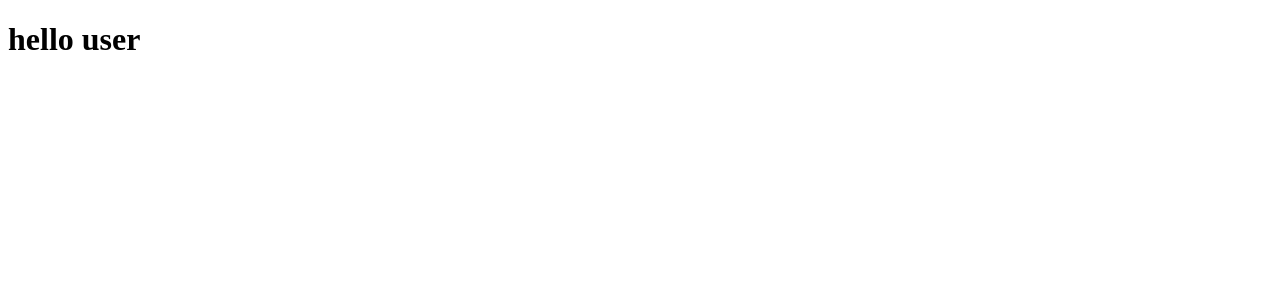
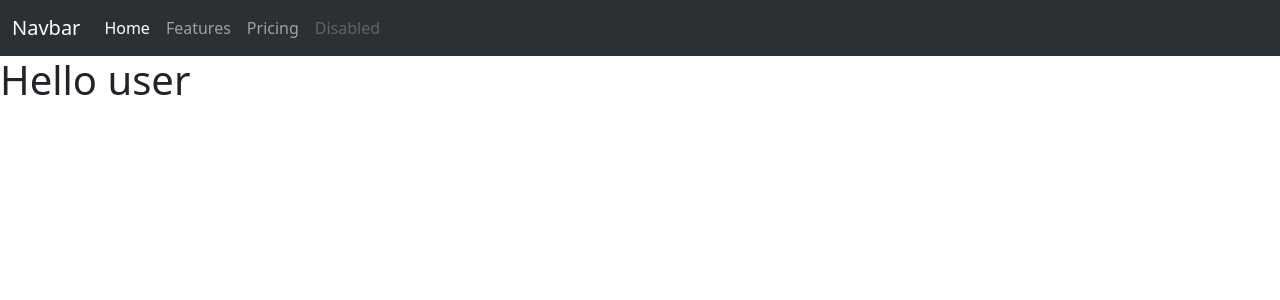
Before and after one commit to Anonyms-david83/mongard-django-exercise, a Django app: page / in a window 1280 px wide. Before the commit the part shown is almost empty. Shown: the top 300 px of the page. Run offline with Django 5.2, Linux system fonts and the light colour scheme; data that the repository does not hold is empty.

Commit message:
products are added in the main home page and other fixes

```diff
--- a/A/A/urls.py
+++ b/A/A/urls.py
@@ -19,5 +19,5 @@
 
 urlpatterns = [
     path('admin/', admin.site.urls),
-    path('' , include('home.urls'))
+    path('' , include('home.urls' , namespace = 'home'))
 ]
--- a/A/home/templates/home_app/home.html
+++ b/A/home/templates/home_app/home.html
@@ -1,13 +1,18 @@
-<!DOCTYPE html>
-<html lang="en">
-<head>
-    <meta charset="UTF-8">
-    <meta name="viewport" content="width=device-width, initial-scale=1.0">
-    <title>Home</title>
-</head>
-<body>
+{% extends 'inc/extend.html' %}
 
-    <h1>hello user</h1>
+{% block title %} Home {%endblock title%}
 
-</body>
-</html>
+{% block content %}
+
+
+    <h1> Hello user </h1>
+
+    {% for product in products %}
+
+        <h1> {{product.tire_name}} </h1>
+        <p> {{product.tire_description}} </p>
+        <small> {{product.tire_price}} </small>
+
+    {% endfor %}
+
+{% endblock content %}
--- a/A/home/urls.py
+++ b/A/home/urls.py
@@ -1,6 +1,7 @@
 from django.urls import path
 from . import views
 
+app_name = 'home'
 urlpatterns = [
     path('' , views.home , name='home'),
 ]
--- a/A/home/views.py
+++ b/A/home/views.py
@@ -1,6 +1,11 @@
 from django.shortcuts import render
+from .models import Tire
+
 
 def home(request):
-    template_name = 'home_app/home.html'
 
-    return render(request , template_name)
+    if request.method == 'GET' :
+        template_name = 'home_app/home.html'
+        products = Tire.objects.all()
+
+    return render(request , template_name , context={'products': products})
--- /dev/null
+++ b/A/templates/inc/extend.html
@@ -0,0 +1,18 @@
+<!DOCTYPE html>
+<html lang="en">
+<head>
+    <meta charset="UTF-8">
+    <meta name="viewport" content="width=device-width, initial-scale=1.0">
+    <title>{% block title %} {% endblock title %}</title>
+    <link href="https://cdn.jsdelivr.net/npm/bootstrap@5.3.3/dist/css/bootstrap.min.css" rel="stylesheet" integrity="sha384-QWTKZyjpPEjISv5WaRU9OFeRpok6YctnYmDr5pNlyT2bRjXh0JMhjY6hW+ALEwIH" crossorigin="anonymous">
+</head>
+<body>
+
+    {%include 'inc/navbar.html'%}
+
+    {% block  content %} {% endblock content %}
+
+
+
+</body>
+</html>
--- /dev/null
+++ b/A/templates/inc/navbar.html
@@ -0,0 +1,24 @@
+<nav class="navbar navbar-expand-lg bg-body-tertiary" data-bs-theme="dark">
+    <div class="container-fluid">
+      <a class="navbar-brand" href="#">Navbar</a>
+      <button class="navbar-toggler" type="button" data-bs-toggle="collapse" data-bs-target="#navbarNav" aria-controls="navbarNav" aria-expanded="false" aria-label="Toggle navigation">
+        <span class="navbar-toggler-icon"></span>
+      </button>
+      <div class="collapse navbar-collapse" id="navbarNav">
+        <ul class="navbar-nav">
+          <li class="nav-item">
+            <a class="nav-link active" aria-current="page" href="{% url 'home:home' %}">Home</a>
+          </li>
+          <li class="nav-item">
+            <a class="nav-link" href="#">Features</a>
+          </li>
+          <li class="nav-item">
+            <a class="nav-link" href="#">Pricing</a>
+          </li>
+          <li class="nav-item">
+            <a class="nav-link disabled" aria-disabled="true">Disabled</a>
+          </li>
+        </ul>
+      </div>
+    </div>
+  </nav>
```
